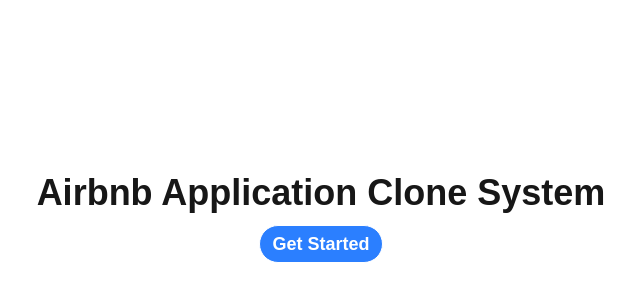
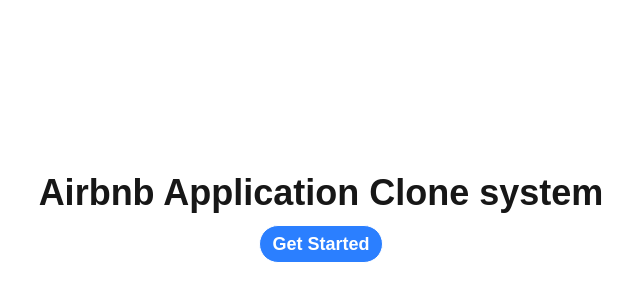
Before and after one commit to snr-roko/alx-project-0x00-setup, a Next.js app in the folder alx-project-0x00/: page / in a window 1280 px wide. Shown: the part 182-482 px from the top of the page, without its empty margins (319-959 px from the left). Built offline with nearby package versions, Linux system fonts and the light colour scheme.

Commit message:
Fix capitalization in Home component heading

```diff
--- a/alx-project-0x00/pages/index.tsx
+++ b/alx-project-0x00/pages/index.tsx
@@ -1,7 +1,7 @@
 const Home: React.FC = () => {
   return (
     <main className="flex flex-col h-screen justify-center items-center text-4xl font-semibold">
-      <h1>Airbnb Application Clone System</h1>
+      <h1>Airbnb Application Clone system</h1>
       <button className="border px-3 py-1 text-lg mt-3 bg-blue-500 text-white rounded-full">Get Started</button>
     </main>
   )
```
